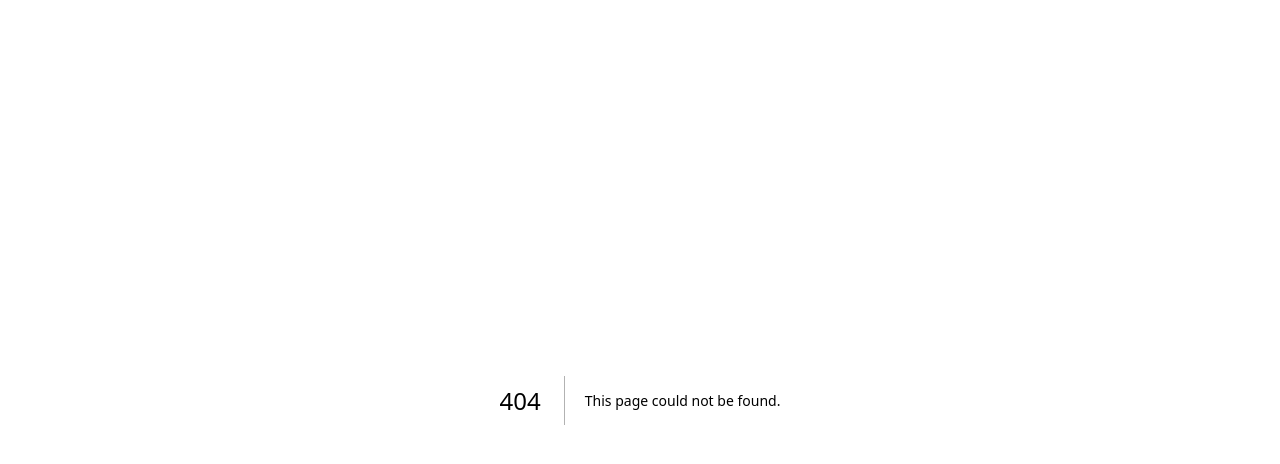
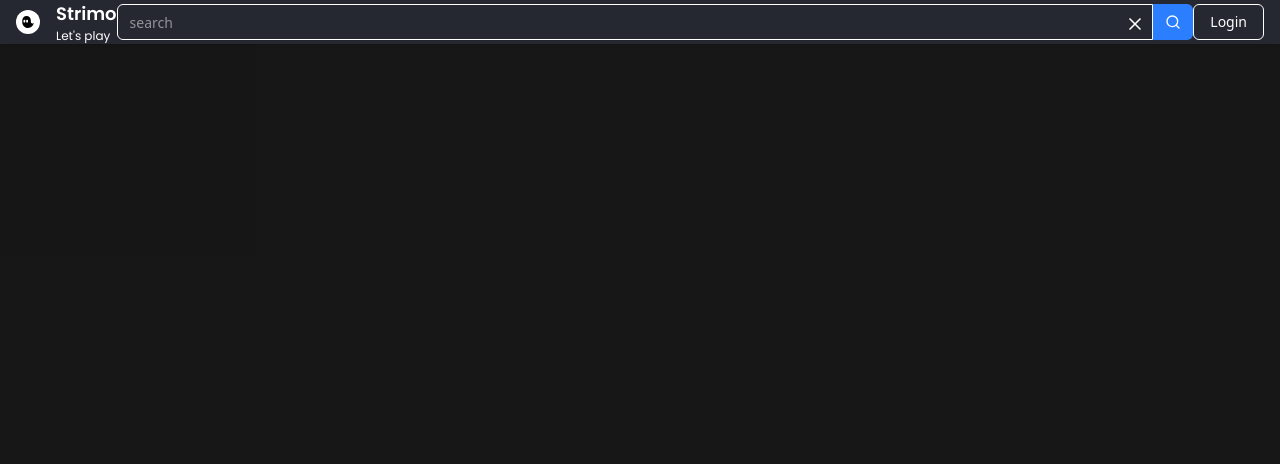
Before and after one commit to DR-Dev2672/Strimo, a Next.js app: page / in a window 1280 px wide. Before the commit this address had no page. Shown: the top 464 px of the page. Built offline with nearby package versions, Linux system fonts and the light colour scheme.

Commit message:
bug in str

```diff
--- /dev/null
+++ b/app/(browse)/page.tsx
@@ -0,0 +1,5 @@
+export default function BrowsePage() {
+    return (
+        <div> this is browse page</div>
+    );
+}
--- a/proxy.ts
+++ b/proxy.ts
@@ -1,6 +1,6 @@
 import { clerkMiddleware, createRouteMatcher } from '@clerk/nextjs/server'
 
-const isPublicRoute = createRouteMatcher(['/','/sign-in(.*)', '/sign-up(.*)'])
+const isPublicRoute = createRouteMatcher(['/','/sign-in(.*)', '/sign-up(.*)','/api/webhooks(.*)'])
 
 export default clerkMiddleware(async (auth, req) => {
   if (!isPublicRoute(req)) {
```
